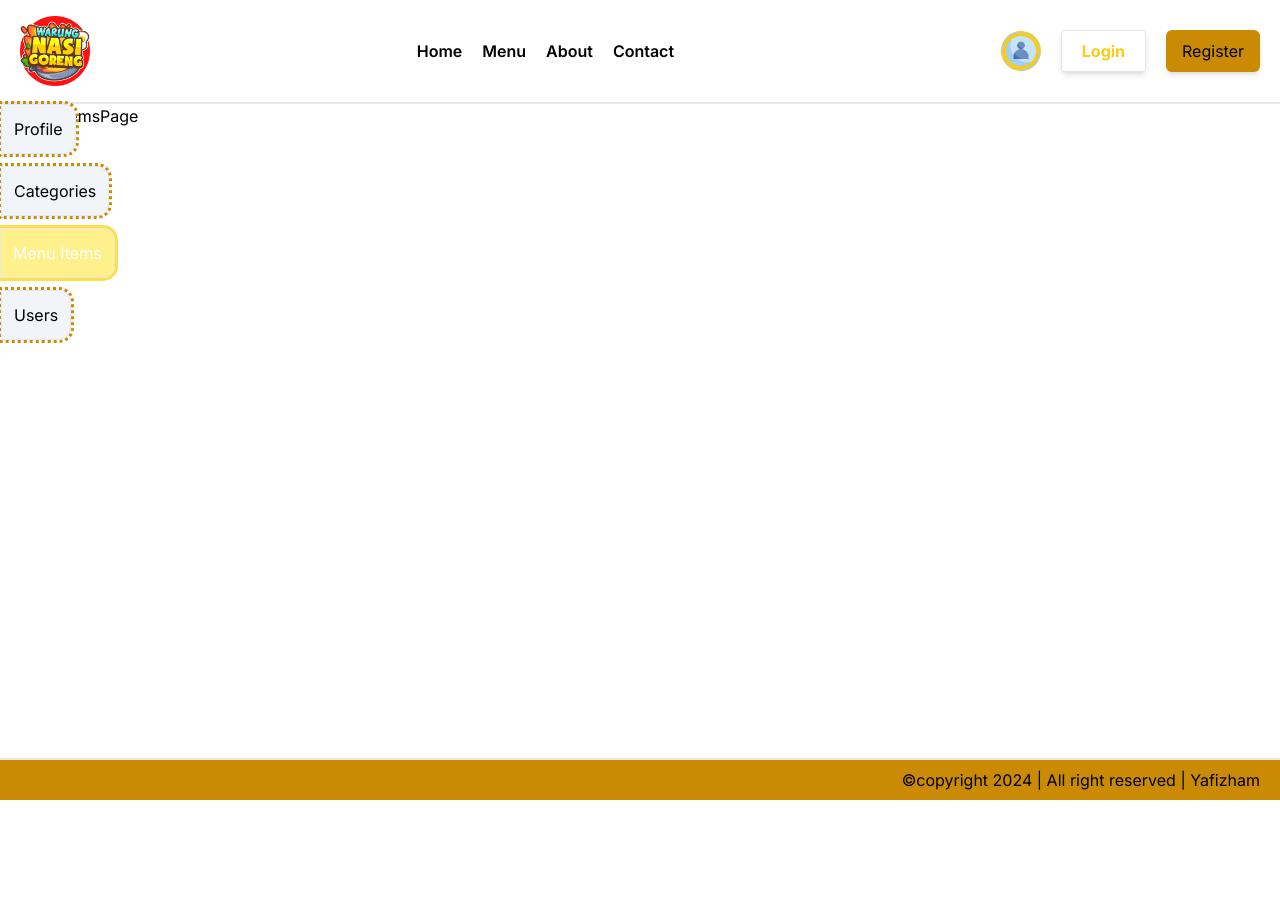
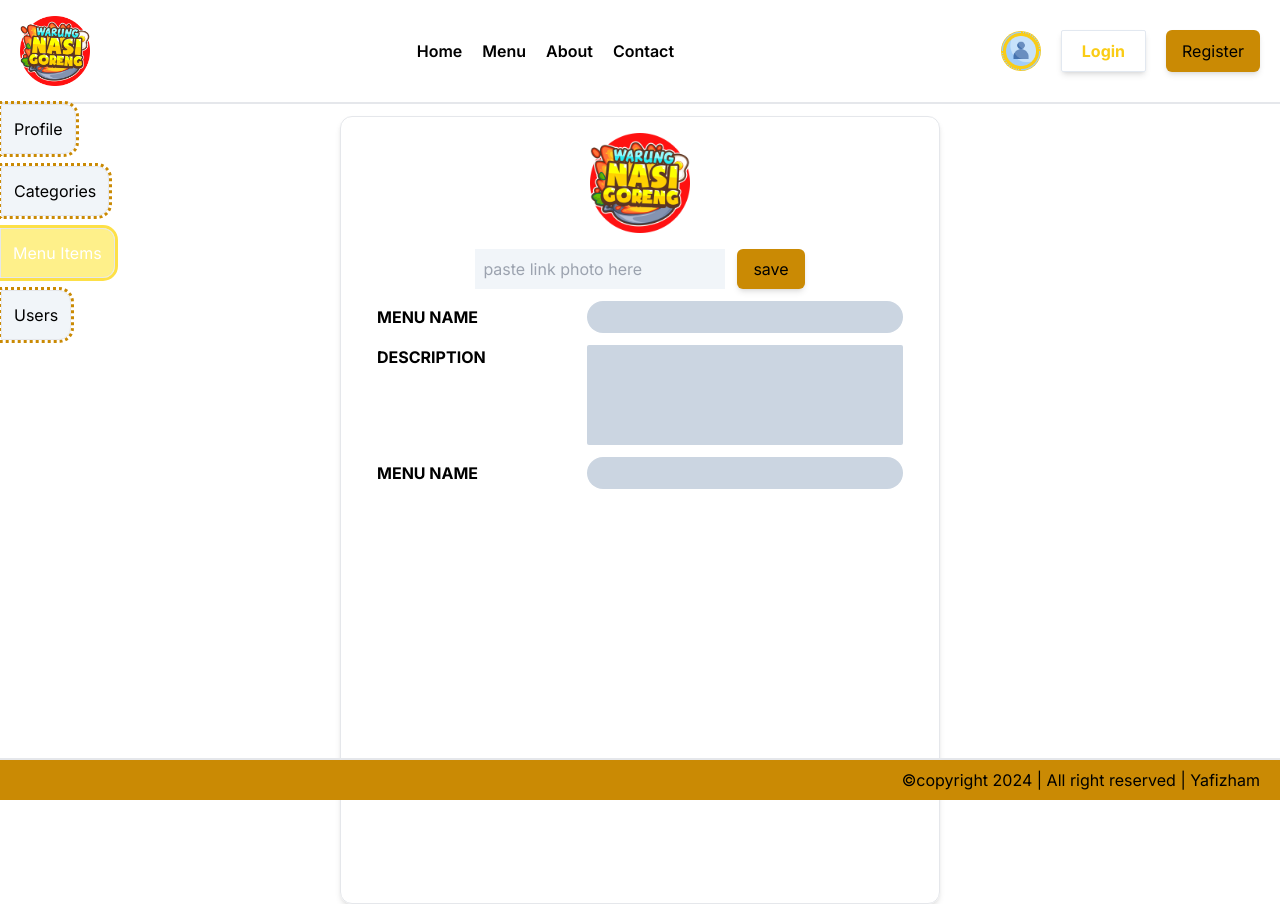
Before and after one commit to Ham144/ham, a Next.js app: page /menu-items in a window 1280 px wide. Before the commit the page ends 800 px from the top, so only its background shows below. Built offline with nearby package versions, Linux system fonts and the light colour scheme; no server answers.

Commit message:
May 5, 2024, 8:03 PM

```diff
--- a/src/app/categories/page.js
+++ b/src/app/categories/page.js
@@ -67,7 +67,7 @@ const CategoriesPage = () => {
 
 
     return (
-        <div className='flex flex-col px-4 min-h-screen mb-20'>
+        <div className='flex flex-col px-4 min-h-screen mb-20 '>
             <ProfileBar isAdmin={data?.isAdmin} />
             <div className='flex flex-col justify-center items-center  mx-auto'>
                 <form onSubmit={handleSubmitCategories} className='flex flex-col md:w-[500px] py-5 gap-y-4'>
--- a/src/app/menu-items/page.js
+++ b/src/app/menu-items/page.js
@@ -1,11 +1,42 @@
+"use client"
 import React from 'react'
 import ProfileBar from '../components/ProfileBar'
+import Image from 'next/image'
 
 const MenuItemsPage = () => {
+
+    function handleNewItem(ev) {
+        ev.preventDefault()
+        console.log("teste")
+    }
+
     return (
-        <div className='px-4'>
+        <div className='px-4 flex  min-h-screen'>
             <ProfileBar isAdmin={true} />
-            MenuItemsPage</div>
+
+            <form onSubmit={handleNewItem} className=' mx-auto border px-9 rounded-xl shadow-md py-4 mt-3 w-[600px]  max-md:w-[400px]'>
+                <div className='flex flex-col items-center gap-y-4'>
+                    <Image src={'/main-logo.png'} width={100} height={100} alt='photo holder' />
+                    <div className='flex gap-x-3 items-stretch'>
+                        <input type="text" className='flex px-2 bg-slate-100 ' placeholder='paste link photo here' />
+                        <button className='bg-primer'>save</button>
+                    </div>
+                </div>
+                <div className='flex gap-x-5 justify-between  font-bold uppercase  mt-3 items-center'>
+                    <label htmlFor="menu-name" className='text-wrap'>menu name</label>
+                    <input type="text" className='flex px-3 py-1 rounded-full w-[60%]  bg-slate-300 font-bold ' />
+                </div>
+                <div className='flex gap-x-5 justify-between  font-bold uppercase  mt-3 '>
+                    <label htmlFor="menu-name" className='text-wrap'>Description</label>
+                    <input type="text" className='flex h-[100px] px-3 py-1 rounded-sm w-[60%]  bg-slate-300 font-bold text-wrap ' />
+                </div>
+                <div className='flex gap-x-5 justify-between  font-bold uppercase  mt-3 items-center'>
+                    <label htmlFor="menu-name" className='text-wrap'>menu name</label>
+                    <input type="text" className='flex px-3 py-1 rounded-full w-[60%]  bg-slate-300 font-bold ' />
+                </div>
+
+            </form>
+        </div>
     )
 }
 
```
